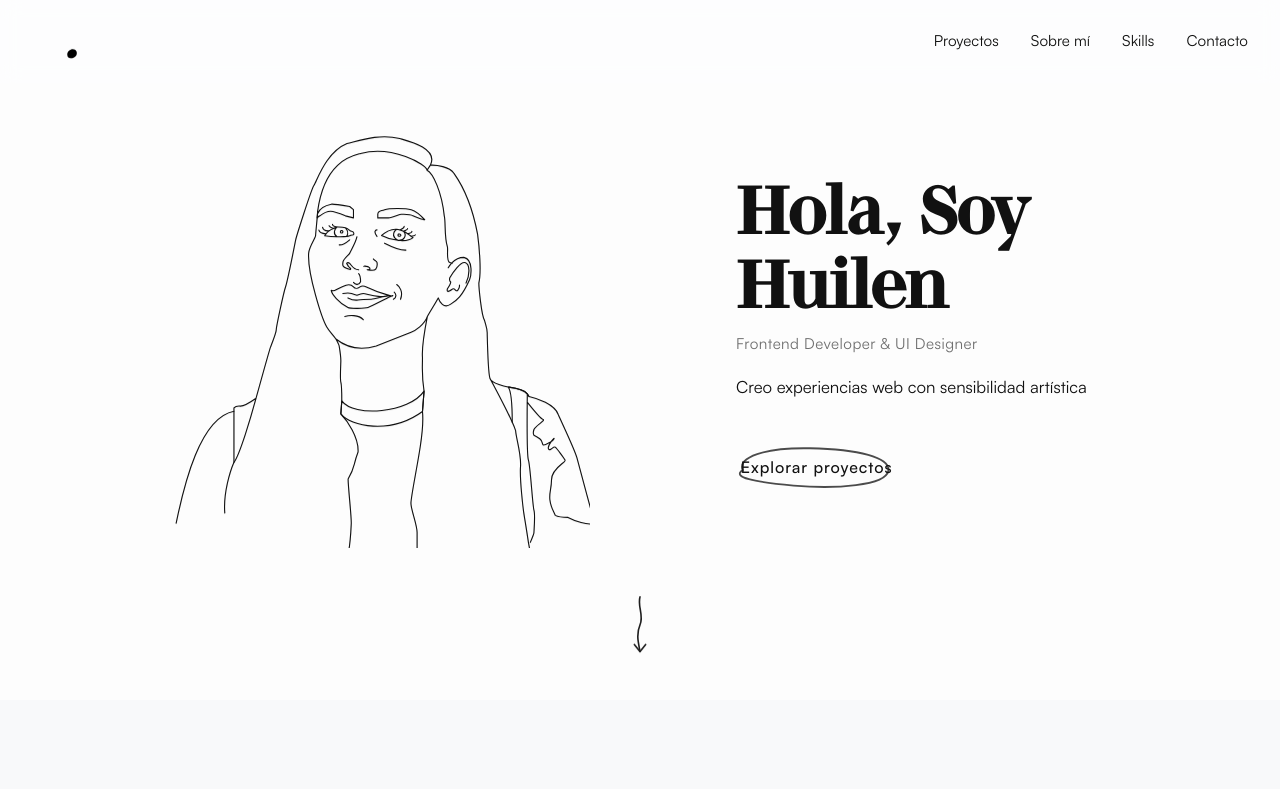
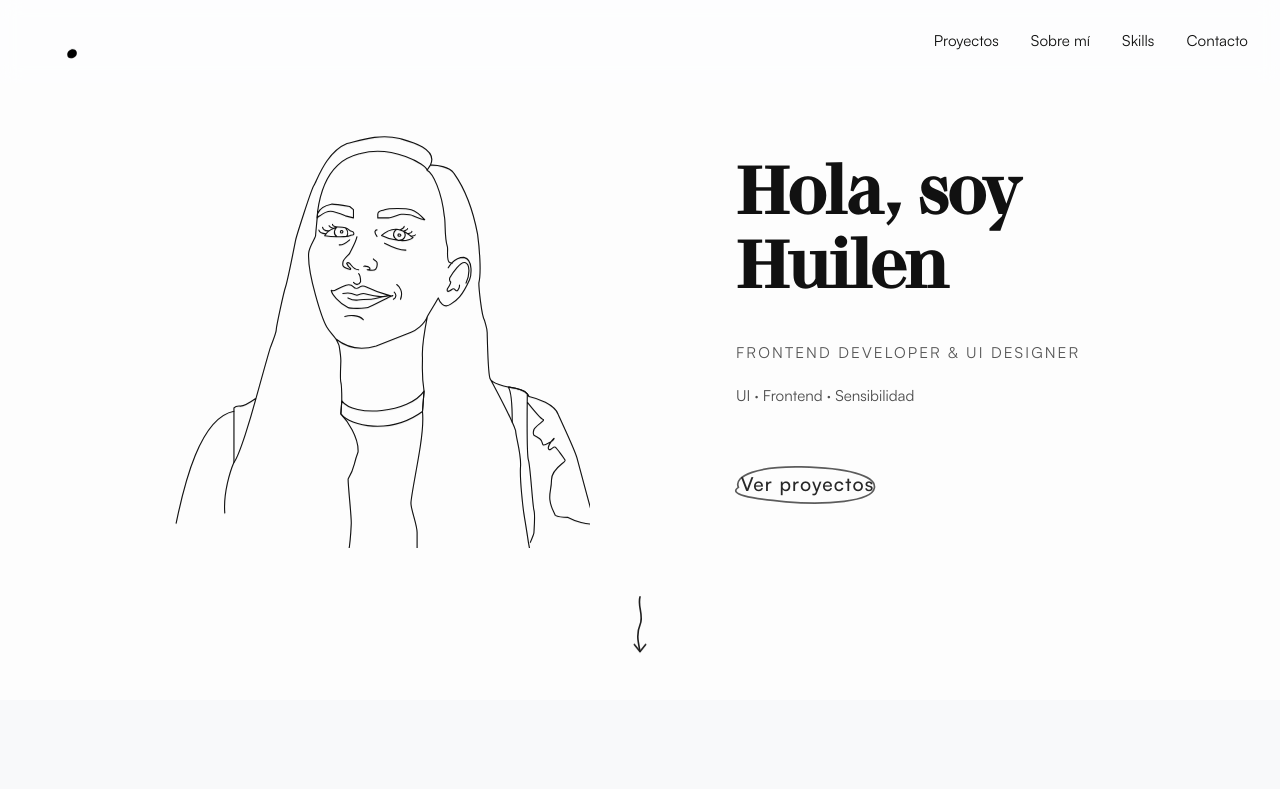
Before and after one commit to HuilenPe/Huilen-Portfolio, a React (Vite) app: page / in a window 1280 px wide. Shown: the top 789 px of the page. Built offline with nearby package versions, Linux system fonts and the light colour scheme.

Commit message:
hero: refine layout, typography and CTA interaction

```diff
--- a/src/sections/Hero/Hero.jsx
+++ b/src/sections/Hero/Hero.jsx
@@ -105,16 +105,16 @@ function Hero() {
 
                 </div>
                 <div className={styles.left}>
-                        <h1>Hola, Soy Huilen</h1>
+                        <h1>Hola, soy Huilen</h1>
                         <p className={styles.subtitile}>Frontend Developer & UI Designer</p>
-                        <p className={styles.description}>Creo experiencias web con sensibilidad artística</p>
+                        <p className={styles.description}>UI · Frontend · Sensibilidad</p>
                         <div className={styles.ctaButton}>
 
 <button
   className={styles.sketchButton}
   onClick={handleScrollToProjects}
 >
-  <span>Explorar proyectos</span>
+  <span>Ver proyectos</span>
 
   <svg
     className={styles.sketchOval}
--- a/src/sections/Hero/Hero.module.css
+++ b/src/sections/Hero/Hero.module.css
@@ -7,7 +7,7 @@
 .content{
   display: flex;
   flex-direction: column;
-  gap: 0.5rem;
+  gap: 0.8rem;
   align-items: center;
   text-align: center;
 }
@@ -28,18 +28,22 @@
   font-size: clamp(2.2rem, 7vw, 4.2rem);
   line-height: 1.1;
   font-family: var(--font-display);
+  margin-bottom: 1.2rem;
 }
 
 .subtitile {
   font-size: 0.95rem;
-  opacity: 0.6;
-  letter-spacing: 0.03em;
+  opacity: 0.7;
+  letter-spacing: 0.14em;
+  text-transform: uppercase;
+  margin-top: 0.6rem;
 }
 
 .description {
-  font-size: 1.05rem;
+  font-size:.95rem;
   line-height: 1.5;
-  margin-top: 0.5rem;
+  opacity: 0.75;
+  margin-top: 0.6rem;
 }
 
 .svg {
@@ -58,12 +62,18 @@
 }
 
 /* CTA */
-
 .ctaButton{
   display: flex;
   justify-content: center;
-  margin-top: 2rem;
+  margin-top: 2.4rem;
   width: 100%;
+  font-size: 1.2rem;
+  letter-spacing: 0.06em;
+  opacity: 0.9;
+}
+
+.ctaButton:hover {
+  opacity: 1;
 }
 
 .sketchButton {
@@ -115,7 +125,6 @@
 
 
 /* DESKTOP */
-
 @media (min-width: 768px) {
   .content {
     flex-direction: row;
```
